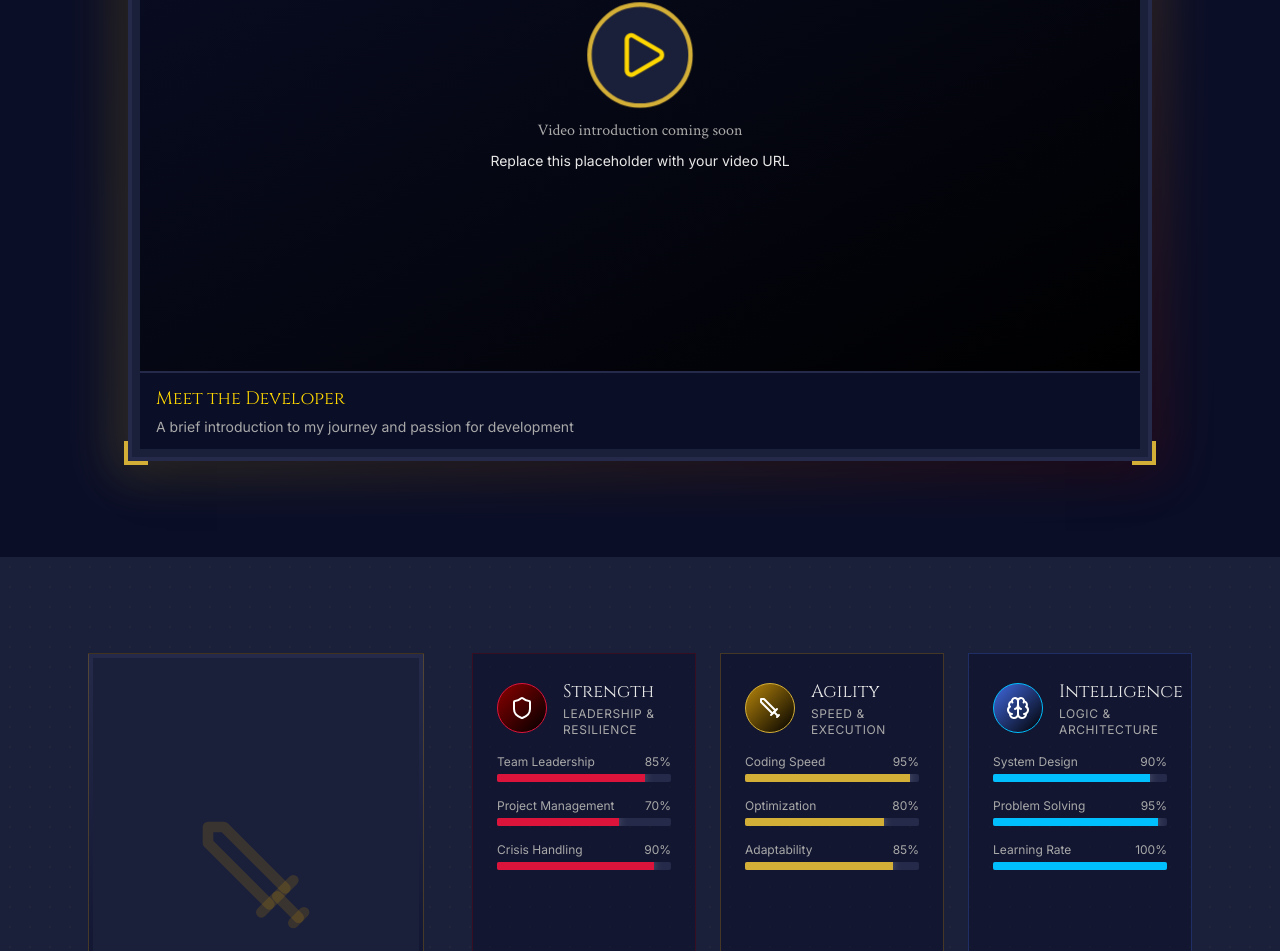
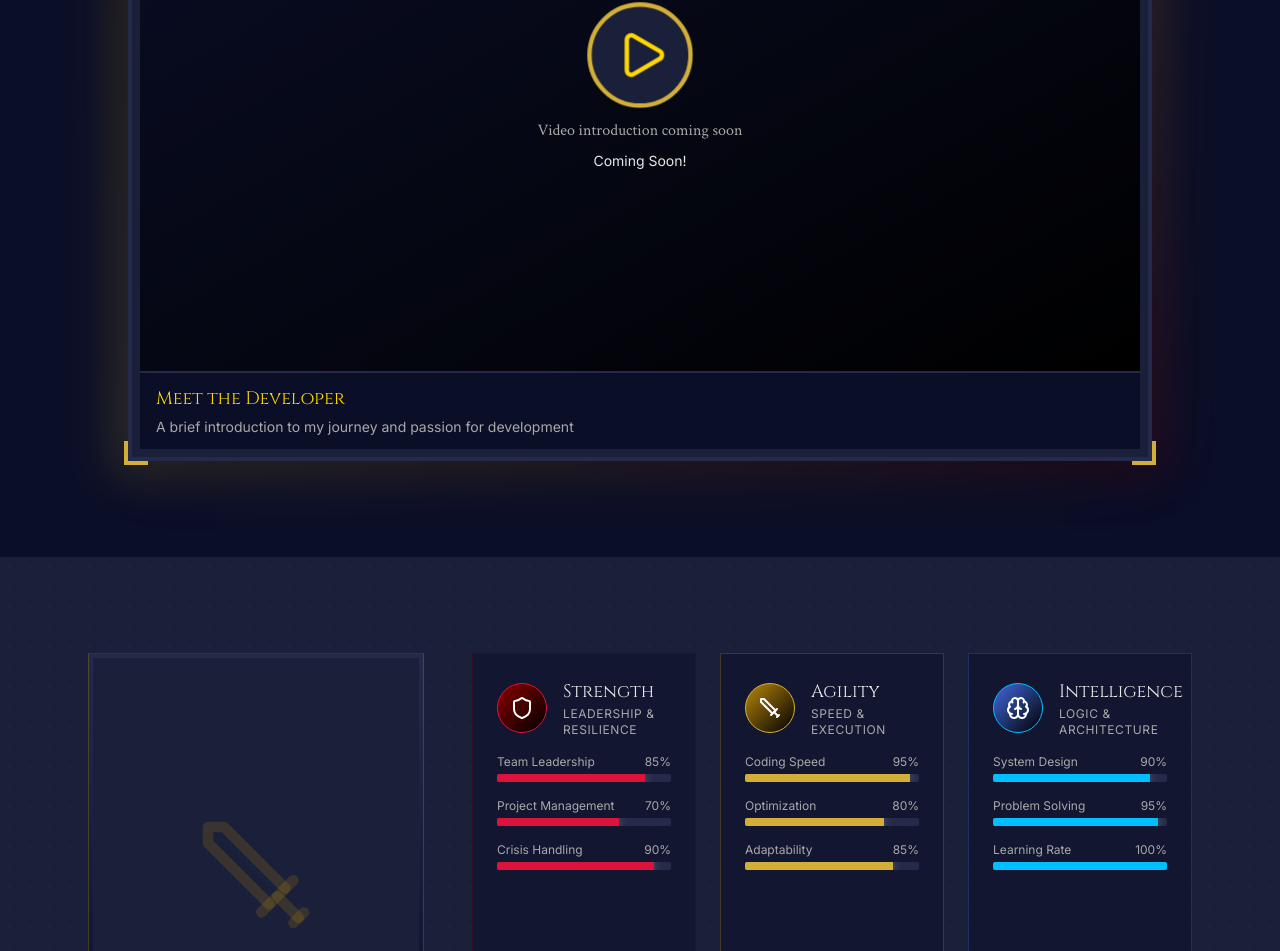
Before and after one commit to only-keanu/keicreates-portfolio, a React (Vite) app: page / in a window 1280 px wide. Shown: the part 1950-2901 px from the top of the page. Built offline with nearby package versions, Linux system fonts and the light colour scheme.

Commit message:
-feat: edited caption

```diff
--- a/src/components/VideoIntroSection.tsx
+++ b/src/components/VideoIntroSection.tsx
@@ -62,7 +62,7 @@ export function VideoIntroSection() {
                     Video introduction coming soon
                   </p>
                   <p className="text-dota-silver-600 text-sm mt-2 font-ui">
-                    Replace this placeholder with your video URL
+                    Coming Soon!
                   </p>
                 </div>
               </div>
```
